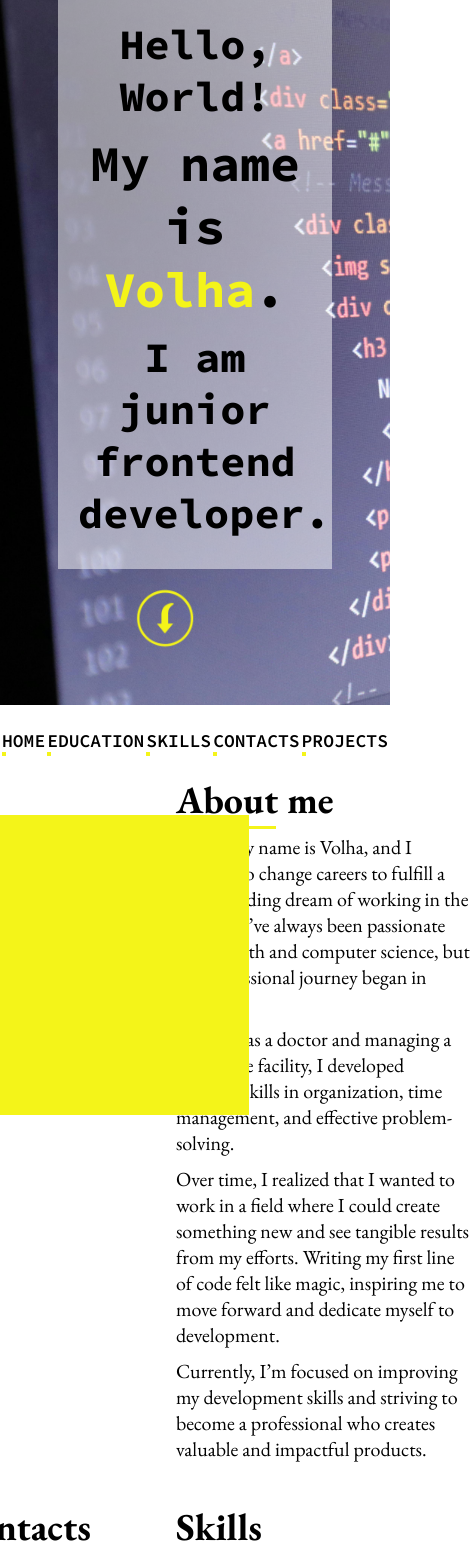
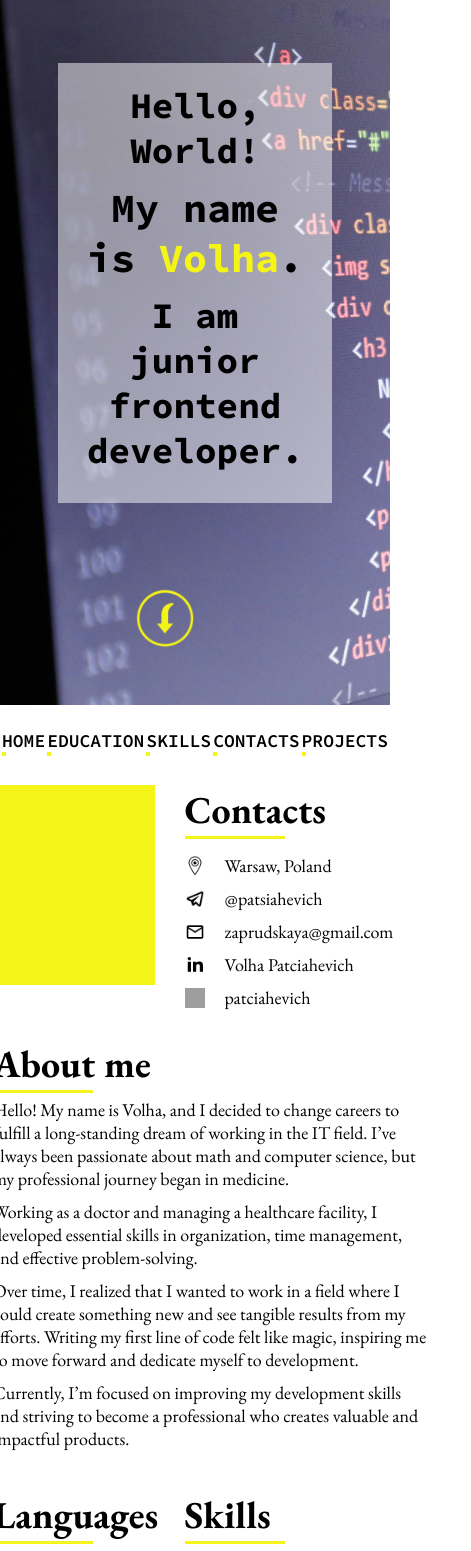
Before and after one commit to patciahevich/cv, a React (Create React App) app in the folder cv/: page / in a window 390 px wide. Shown: the part 139-1690 px from the top of the page, 471 px wide, since content can reach past the window. Built offline with nearby package versions, Linux system fonts and the light colour scheme; grey boxes are pictures that could not be loaded; a web font is replaced by a local one.

Commit message:
feat: add responsive

```diff
--- a/cv/src/avatar/Avatar.scss
+++ b/cv/src/avatar/Avatar.scss
@@ -10,3 +10,18 @@
 
   background-color: vars.$accent-color;
 }
+
+@media screen and (max-width: 800px) {
+  .avatar {
+    width: 200px;
+    height: 200px;
+
+    margin-top: 0;
+  }
+}
+
+@media screen and (max-width: 550px) {
+  .avatar {
+    width: 100%;
+  }
+}
--- a/cv/src/education/Education.scss
+++ b/cv/src/education/Education.scss
@@ -32,5 +32,10 @@
       color: vars.$accent-color;
     }
   }
+}
 
+@media screen and (max-width: 800px) {
+  .education .education-item{
+    margin-left: 50px;
+  }
 }
--- a/cv/src/index.css
+++ b/cv/src/index.css
@@ -15,3 +15,13 @@ h1 {
 h2 {
   font-size: 42px;
 }
+
+@media screen and (max-width: 800px) {
+  h1 {
+    font-size: 40px;
+  }
+
+  h2 {
+    font-size: 36px;
+  }
+}
--- a/cv/src/main/Main.scss
+++ b/cv/src/main/Main.scss
@@ -4,11 +4,13 @@ main {
   min-height: calc(100vh - 70px);
   max-width: 1000px;
 
+  padding: 10px 50px;
+
   align-self: center;
 
   display: grid;
   grid-template-columns: 40% 60%;
-  grid-template-rows: max-content;
+  grid-template-rows: auto;
   gap: 30px;
   grid-template-areas:
   'avatar about'
@@ -39,3 +41,16 @@ main {
     }
   }
 }
+
+@media screen and (max-width: 800px) {
+  main {
+    grid-template-areas:
+    'avatar contacts'
+    'about about'
+    'langs skills'
+    'education education'
+    'projects projects';
+
+    font-size: 18px;
+  }
+}
```
